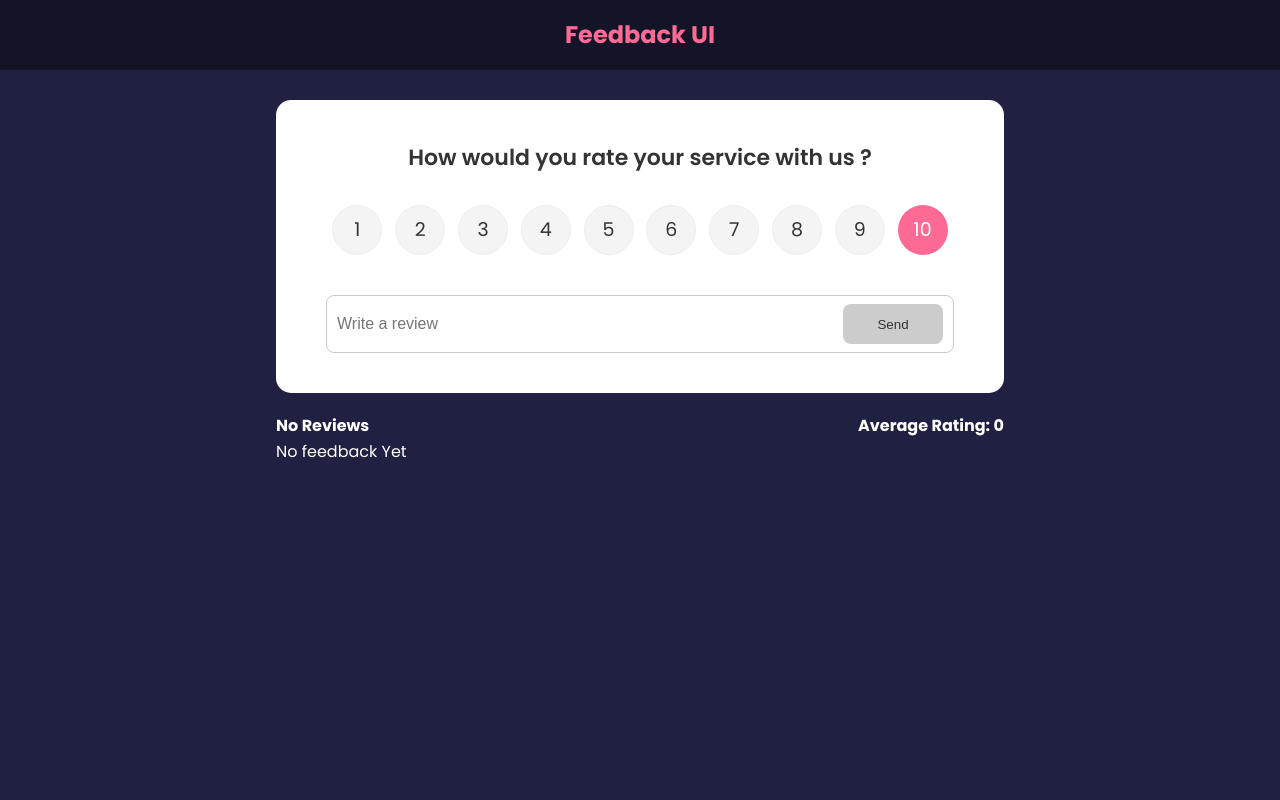
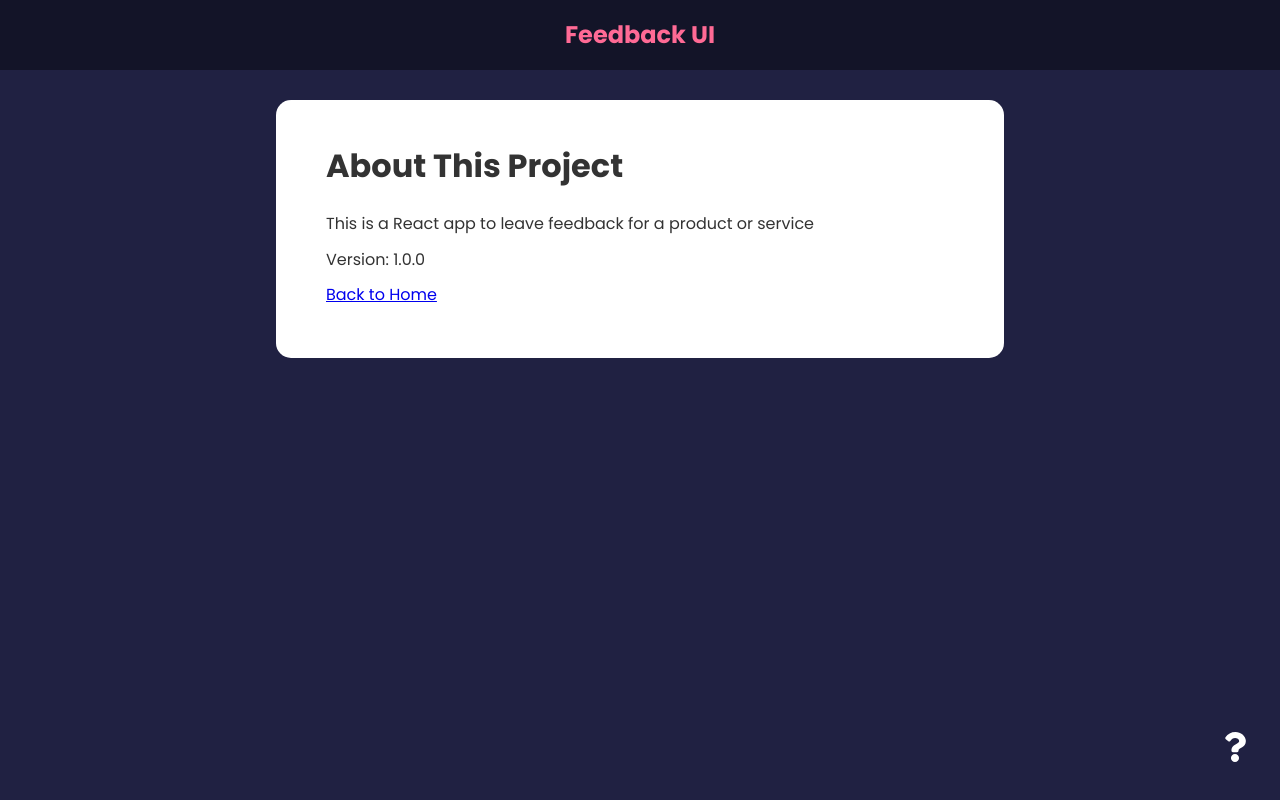
Before and after one commit to bekhzodx64/feedback-app, a React (Create React App) app: page /about in a window 1280 px wide. Built offline with nearby package versions, Linux system fonts and the light colour scheme.

Commit message:
added react-router, about page

```diff
--- a/package.json
+++ b/package.json
@@ -7,11 +7,11 @@
 		"@testing-library/jest-dom": "^5.16.5",
 		"@testing-library/react": "^13.3.0",
 		"@testing-library/user-event": "^13.5.0",
-		"framer-motion": "^7.0.0",
 		"react": "^18.2.0",
 		"react-dom": "^18.2.0",
 		"react-icons": "^4.4.0",
 		"react-redux": "^8.0.2",
+		"react-router-dom": "^6.3.0",
 		"react-scripts": "5.0.1",
 		"redux-persist": "^6.0.0",
 		"web-vitals": "^2.1.4"
--- a/src/App.js
+++ b/src/App.js
@@ -1,19 +1,17 @@
-import { Fragment } from 'react'
-import Header from 'components/Header'
-import FeedbackList from 'components/FeedbackList'
-import FeedbackStats from 'components/FeedbackStats'
-import FeedbackForm from 'components/FeedbackForm'
+import { Routes, Route } from 'react-router-dom'
+import Layout from 'components/shared/Layout'
+
+import HomePage from 'pages/HomePage'
+import AboutPage from 'pages/AboutPage'
 
 const App = () => {
 	return (
-		<Fragment>
-			<Header />
-			<div className='container'>
-				<FeedbackForm />
-				<FeedbackStats />
-				<FeedbackList />
-			</div>
-		</Fragment>
+		<Routes>
+			<Route path='/' element={<Layout />}>
+				<Route index element={<HomePage />} />
+				<Route path='about' element={<AboutPage />} />
+			</Route>
+		</Routes>
 	)
 }
 
--- /dev/null
+++ b/src/components/AboutIconLink.jsx
@@ -0,0 +1,14 @@
+import { Link } from 'react-router-dom'
+import { FaQuestion } from 'react-icons/fa'
+
+const AboutIconLink = () => {
+	return (
+		<div className='about-link'>
+			<Link to='about'>
+				<FaQuestion size={30} />
+			</Link>
+		</div>
+	)
+}
+
+export default AboutIconLink
--- a/src/components/FeedbackForm.jsx
+++ b/src/components/FeedbackForm.jsx
@@ -18,7 +18,7 @@ const FeedbackForm = () => {
 		if (text === '') {
 			setBtnDisabled(true)
 			setMessage(null)
-		} else if (text !== '' && text.trim().length <= 10) {
+		} else if (text !== '' && text.trim().length < 10) {
 			setMessage('Text must be at least 10 characters')
 			setBtnDisabled(true)
 		} else {
@@ -37,7 +37,6 @@ const FeedbackForm = () => {
 				text,
 				rating,
 			}
-			console.log(newFeedback)
 			dispatch(addFeedback(newFeedback))
 		}
 		setText('')
--- a/src/components/FeedbackItem.jsx
+++ b/src/components/FeedbackItem.jsx
@@ -2,7 +2,7 @@ import Card from './shared/Card'
 import { deleteItem } from 'store/features/feedbackSlice'
 import { useDispatch } from 'react-redux'
 
-import { AiFillDelete } from 'react-icons/ai'
+import { IoClose } from 'react-icons/io5'
 
 const FeedbackItem = ({ feedback }) => {
 	const { text, rating } = feedback
@@ -20,7 +20,7 @@ const FeedbackItem = ({ feedback }) => {
 				className='close'
 				onClick={() => deleteItemHandler(feedback)}
 			>
-				<AiFillDelete color='red' />
+				<IoClose color='red' size={24} />
 			</button>
 			<div className='text-display'>{text}</div>
 		</Card>
--- a/src/components/FeedbackList.jsx
+++ b/src/components/FeedbackList.jsx
@@ -7,7 +7,7 @@ const FeedbackList = () => {
 	const { feedbacks } = useSelector((state) => state.feedback)
 
 	if (!feedbacks || feedbacks.length === 0) {
-		return <p>No feedback Yet</p>
+		return <p style={{ textAlign: 'center' }}>No feedback Yet</p>
 	}
 
 	return (
--- a/src/components/Header.jsx
+++ b/src/components/Header.jsx
@@ -1,8 +1,12 @@
+import { Link } from 'react-router-dom'
+
 const Header = () => {
 	return (
 		<header style={{ backgroundColor: 'rgba(0,0,0,0.4)' }}>
 			<div className='container'>
-				<h2 style={{ color: '#ff6a95' }}>Feedback UI</h2>
+				<Link to='/'>
+					<h2 style={{ color: '#ff6a95' }}>Feedback UI</h2>
+				</Link>
 			</div>
 		</header>
 	)
--- /dev/null
+++ b/src/components/shared/Layout.jsx
@@ -0,0 +1,16 @@
+import { Fragment } from 'react'
+import { Outlet } from 'react-router-dom'
+import Header from 'components/Header'
+import AboutIconLink from 'components/AboutIconLink'
+
+const Layout = () => {
+	return (
+		<Fragment>
+			<Header />
+			<Outlet />
+			<AboutIconLink />
+		</Fragment>
+	)
+}
+
+export default Layout
--- a/src/index.css
+++ b/src/index.css
@@ -30,6 +30,10 @@ header {
 	justify-content: space-between;
 	align-items: center;
 	margin-bottom: 30px;
+}
+
+header a {
+	text-decoration: none;
 }
 
 .card {
@@ -131,10 +135,6 @@ input:focus {
 	left: -10px;
 }
 
-.close svg {
-	font-size: 24px;
-}
-
 .close,
 .edit {
 	position: absolute;
@@ -191,8 +191,9 @@ input:focus {
 /* FIX: Remove position: absolute to keep about icon at the bottom of the
  * document */
 .about-link {
-	display: flex;
-	justify-content: flex-end;
+	position: absolute;
+	bottom: 30px;
+	right: 30px;
 }
 
 /* FIX: Remove position: absolute to keep about icon at the bottom of the
--- a/src/index.js
+++ b/src/index.js
@@ -7,12 +7,15 @@ import { Provider } from 'react-redux'
 import store from 'store'
 import { PersistGate } from 'redux-persist/integration/react'
 import { persistor } from 'store'
+import { BrowserRouter } from 'react-router-dom'
 
 const root = ReactDOM.createRoot(document.getElementById('root'))
 root.render(
 	<Provider store={store}>
 		<PersistGate loading={null} persistor={persistor}>
-			<App />
+			<BrowserRouter>
+				<App />
+			</BrowserRouter>
 		</PersistGate>
 	</Provider>
 )
--- /dev/null
+++ b/src/pages/AboutPage.jsx
@@ -0,0 +1,22 @@
+import { Link } from 'react-router-dom'
+import Card from 'components/shared/Card'
+
+const AboutPage = () => {
+	return (
+		<div className='container'>
+			<Card>
+				<div className='about'>
+					<h1>About This Project</h1>
+					<p>This is a React app to leave feedback for a product or service</p>
+					<p>Version: 1.0.0</p>
+
+					<p>
+						<Link to='/'>Back to Home</Link>
+					</p>
+				</div>
+			</Card>
+		</div>
+	)
+}
+
+export default AboutPage
--- /dev/null
+++ b/src/pages/HomePage.jsx
@@ -0,0 +1,15 @@
+import FeedbackList from 'components/FeedbackList'
+import FeedbackStats from 'components/FeedbackStats'
+import FeedbackForm from 'components/FeedbackForm'
+
+const HomePage = () => {
+	return (
+		<div className='container'>
+			<FeedbackForm />
+			<FeedbackStats />
+			<FeedbackList />
+		</div>
+	)
+}
+
+export default HomePage
```
Also changed, not shown: 1 other file (tests, documents, lock files or other folders).
